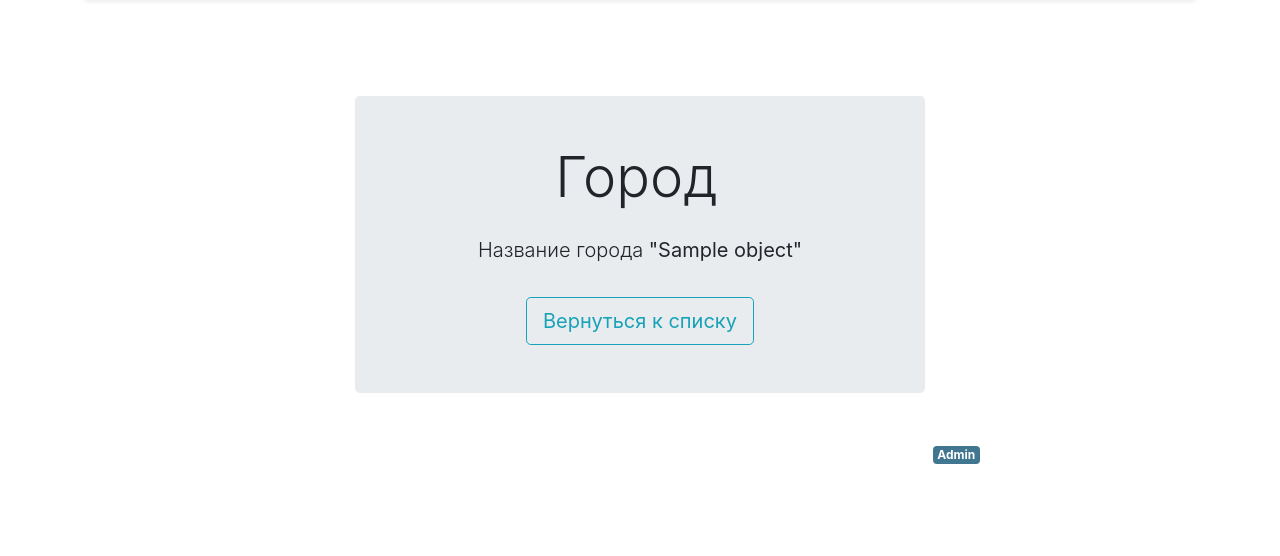
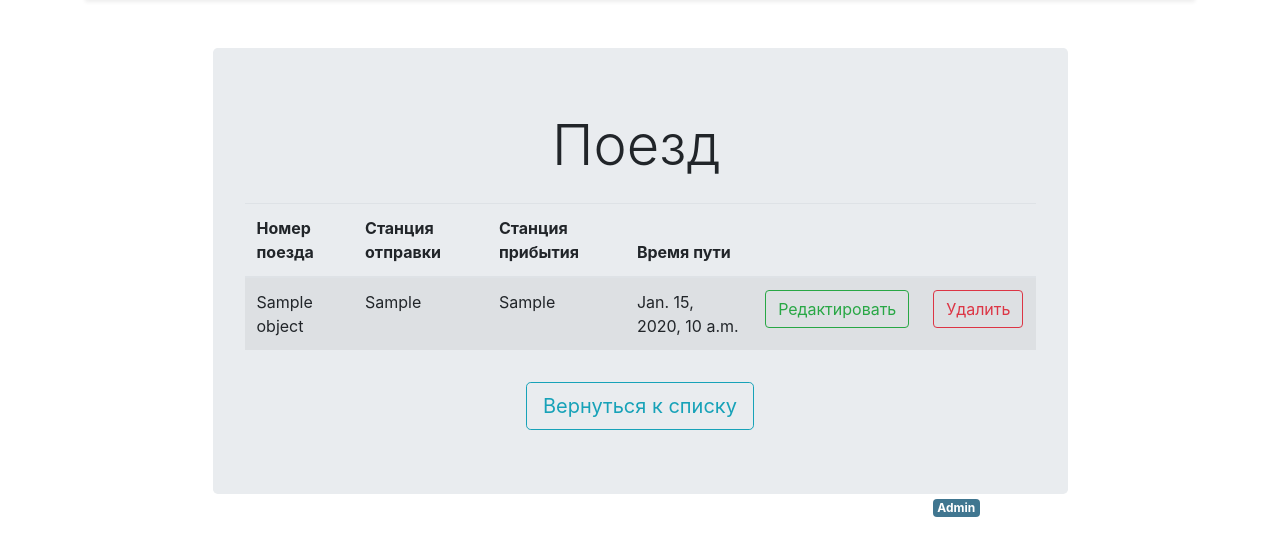
Before and after one commit to popoffww/django-station, a Django app: template src/trains/templates/trains/detail.html in a window 1280 px wide. Shown: the part 57-613 px from the top of the page. Run offline with Django 3.2, Linux system fonts and the light colour scheme; the template is opened without the code that fills it: most values are stand-ins (such as "Sample title", 1, 10 or a date in 2020); some libraries are stand-ins or nearby versions.

Commit message:
Initial commit

```diff
--- a/src/trains/templates/trains/detail.html
+++ b/src/trains/templates/trains/detail.html
@@ -1,21 +1,76 @@
 {% extends 'base.html' %}
 
  {% block title %}
-  Город - {{ block.super }}
+  Поезд - {{ block.super }}
  {% endblock %}
 
 {% block content %}
 
         <div class="row">
 
-        <div class="jumbotron py-5 my-5 col-md-6 offset-3">
+        <div class="jumbotron m-auto  col-md-9 offset-2">
 
-        <h2 class="display-4 pb-3 pr-2 text-center">Город</h2>
+        <h2 class="display-4 pb-3 pr-2 text-center">Поезд</h2>
 
-        <p class="lead text-center">Название города <b>"{{ object }}"</b></p>
+<!--        <p class="lead text-center">Название города <b>"{{ object }}"</b></p>-->
+
+            <!--Таблица-->
+        <table class="table table-striped">
+
+            <thead>
+            <tr>
+                <th>Номер поезда</th>
+                <th>Станция отправки</th>
+                <th>Станция прибытия</th>
+                <th>Время пути</th>
+                <th>&nbsp;</th>
+                <th>&nbsp;</th>
+            </tr>
+            </thead>
+
+        <tbody>
+
+        <tr>
+
+            <td>
+                {{ object.name }}
+            </td>
+
+            <td>
+            {{ object.from_city }}
+            </td>
+
+            <td>
+            {{ object.to_city }}
+            </td>
+
+            <td>
+            {{ object.travel_time }}
+            </td>
+
+            <td>
+            <a href="{% url 'train:update' pk=object.pk %}" class="text-dark">
+            <button class="btn btn-outline-success">
+            Редактировать
+            </button>
+            </a>
+            </td>
+
+            <td>
+            <a href="{% url 'train:delete' pk=object.pk %}" class="text-dark">
+            <button class="btn btn-outline-danger">
+            Удалить
+            </button>
+            </a>
+            </td>
+
+        </tr>
+
+        </tbody>
+        </table>
 
         <div class="col-md-8 mx-auto pt-3 d-flex justify-content-center">
-            <a href="{% url 'city:home' %}"
+            <a href="{% url 'train:home' %}"
                 class="btn btn-outline-info btn-lg">Вернуться к списку</a>
         </div>
 
--- a/src/trains/templates/trains/home.html
+++ b/src/trains/templates/trains/home.html
@@ -31,7 +31,9 @@
         <tr>
 
             <td>
-            {{ object.name }}
+            <a href="{% url 'train:detail' pk=object.pk %}" class="text-dark">
+                    {{ object.name }}
+                </a>
 
             </td>
 
```
